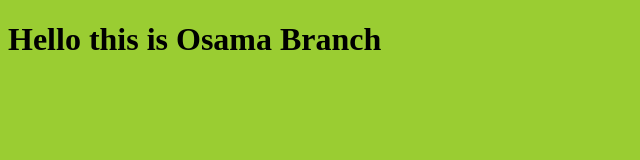
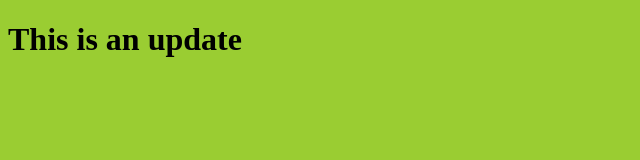
Before and after one commit to osacode582/newproject, a plain HTML site: page index.html in a window 1280 px wide. Shown: the whole page, without its empty margins (0-640 px from the left). Drawn offline with Linux system fonts and the light colour scheme.

Commit message:
Changing in html file

```diff
--- a/index.html
+++ b/index.html
@@ -7,7 +7,7 @@
     <link rel="stylesheet" href="style.css">
 </head>
 <body>
-    <h1>Hello this is Osama Branch</h1>
+    <h1> This is an update </h1>
     <script src="app.js"></script>
 </body>
 </html>
```
